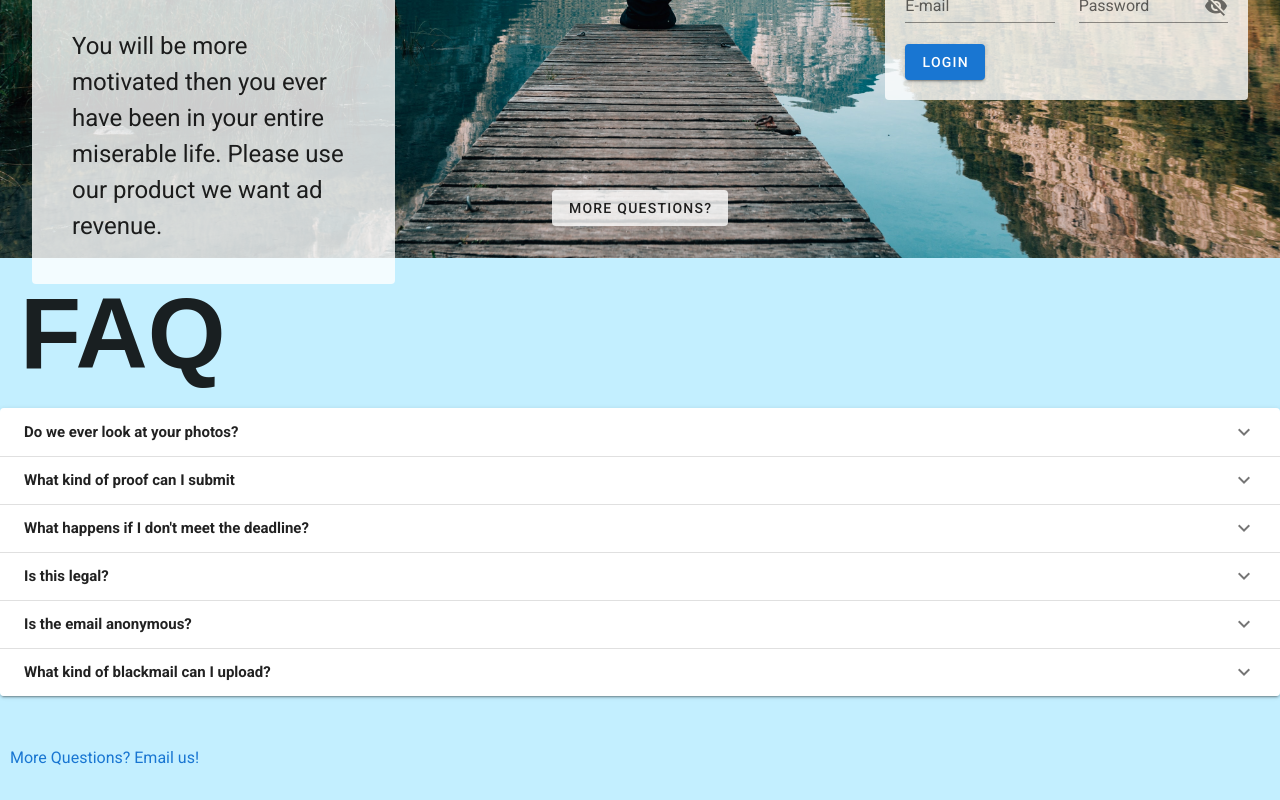
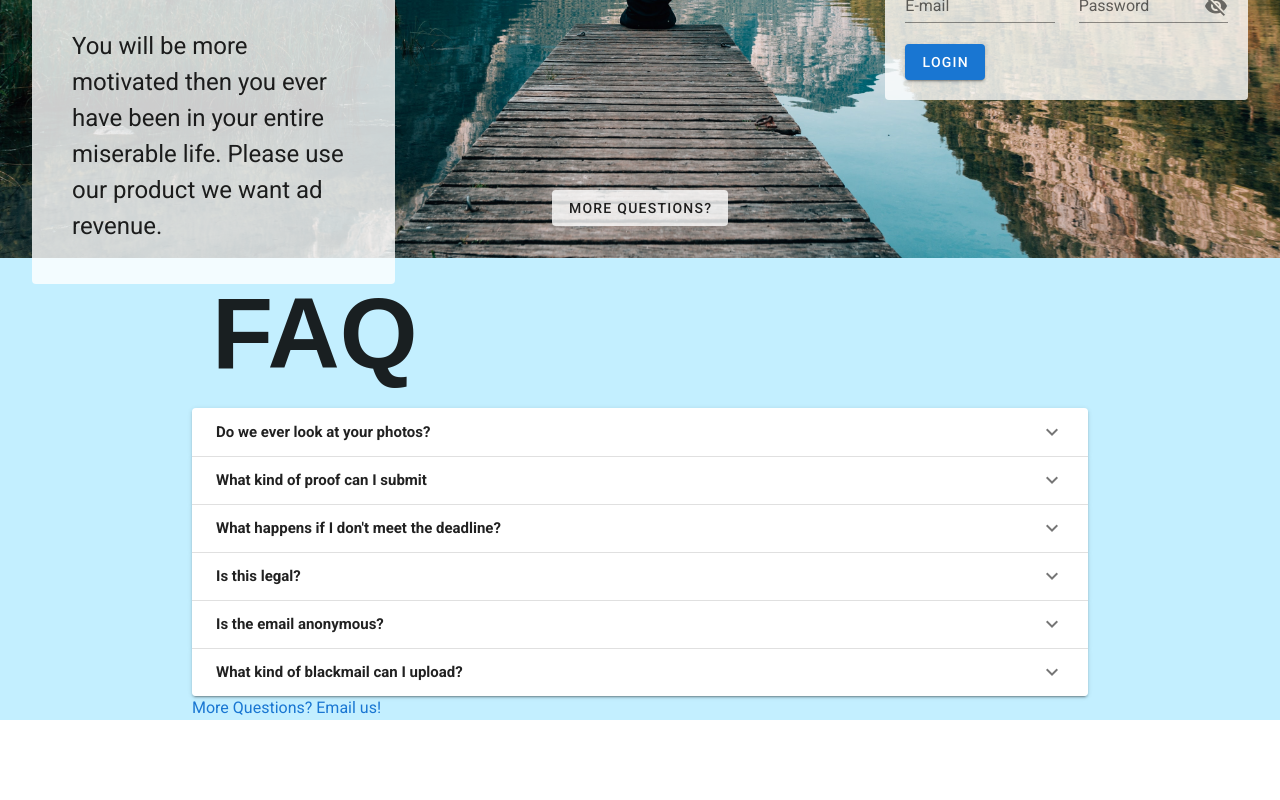
Before and after one commit to cyficowley/blackmail, a Vue app in the folder frontend/: page / in a window 1280 px wide. Shown: the part 530-1330 px from the top of the page. After the commit the page ends 1250 px from the top, so only its background shows below. Built offline with nearby package versions, Linux system fonts and the light colour scheme.

Commit message:
centered a bit on the landing page

```diff
--- a/frontend/src/views/Landing.vue
+++ b/frontend/src/views/Landing.vue
@@ -32,7 +32,8 @@
             </div>
           </v-col>
         </v-row>
-        <v-row id="row2" class = 'text-left'>
+        <v-row id="row2" class='text-left'>
+          <div style="width:70vw; margin:0 auto;">
             <h1 class="text-left bigTitle">FAQ</h1>
             <v-expansion-panels accordion multiple>
               <v-expansion-panel v-for="question in questions" :key="question.q">
@@ -43,8 +44,9 @@
                 </v-expansion-panel-content>
               </v-expansion-panel>
             </v-expansion-panels>
-            <a class="emailLink" ref = "mailto: footballshane@gmail.com">
+            <a ref="mailto: cyficowley@gmail.com">
               More Questions? Email us!</a>
+          </div>
         </v-row>
       </v-container>
     </v-content>
@@ -131,9 +133,4 @@ export default {
   .cardAnswer{
       padding-left: 10px;
   }
-  .emailLink{
-    padding-top: 50px;
-    padding-left: 10px;
-    padding-bottom: 30px;
-  }
 </style>
```
Lines whose indentation alone changed are shown as unchanged.
